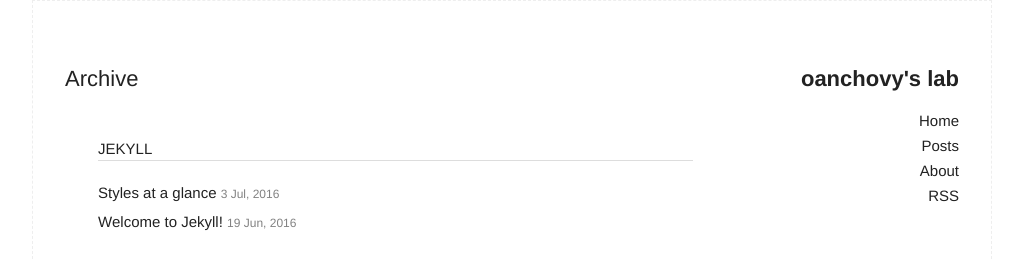
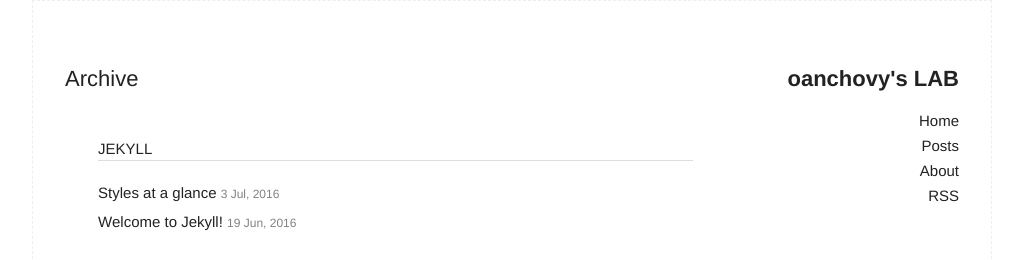
Before and after one commit to oanchovy/oanchovy.github.io, a Jekyll site: the page built from archive.html, in a window 1280 px wide. Shown: the top 260 px of the page, without its empty margins (128-1151 px from the left). Built offline with Jekyll 4.4.1, drawn with Linux system fonts in a browser that asks for light colours.

```diff
--- a/_config.yml
+++ b/_config.yml
@@ -13,7 +13,7 @@
 # you will see them accessed via {{ site.title }}, {{ site.email }}, and so on.
 # You can create any custom variable you would like, and they will be accessible
 # in the templates via {{ site.myvariable }}.
-title: oanchovy's lab
+title: oanchovy's LAB
 email: your-email@example.com
 description: >- # this means to ignore newlines until "baseurl:"
   Write an awesome description for your new site here. You can edit this
```
